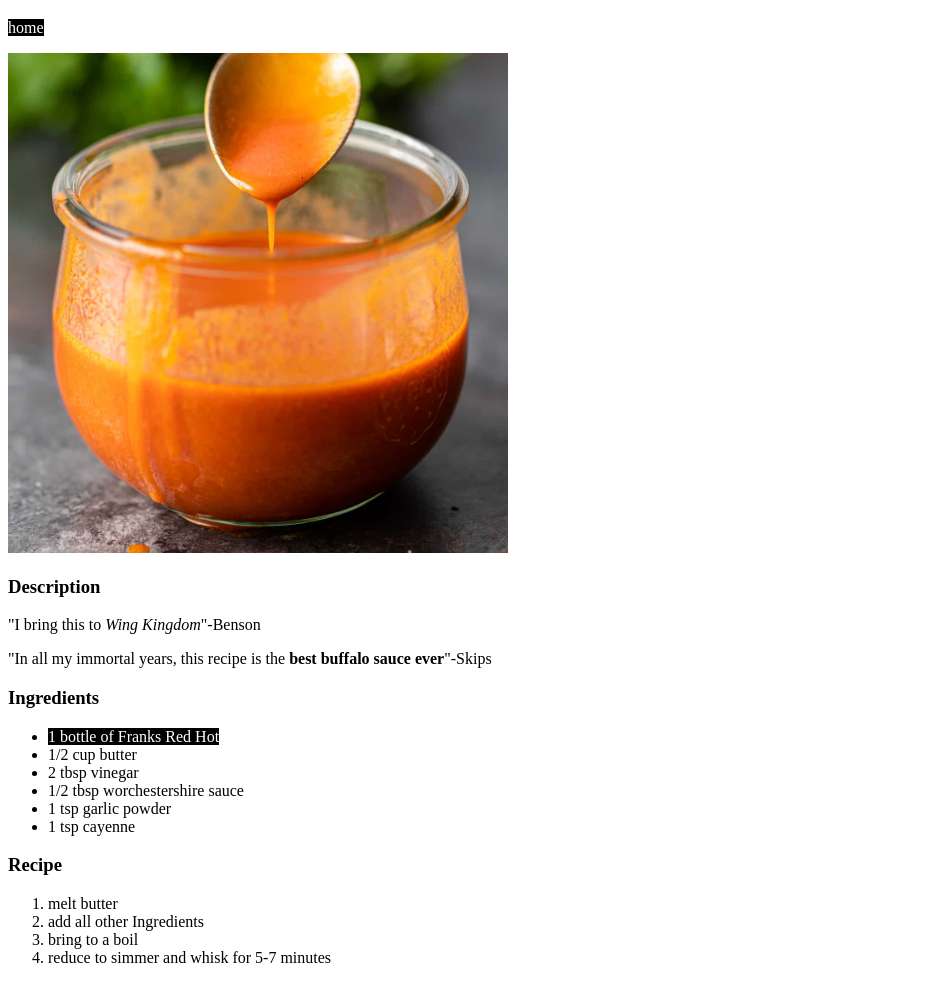
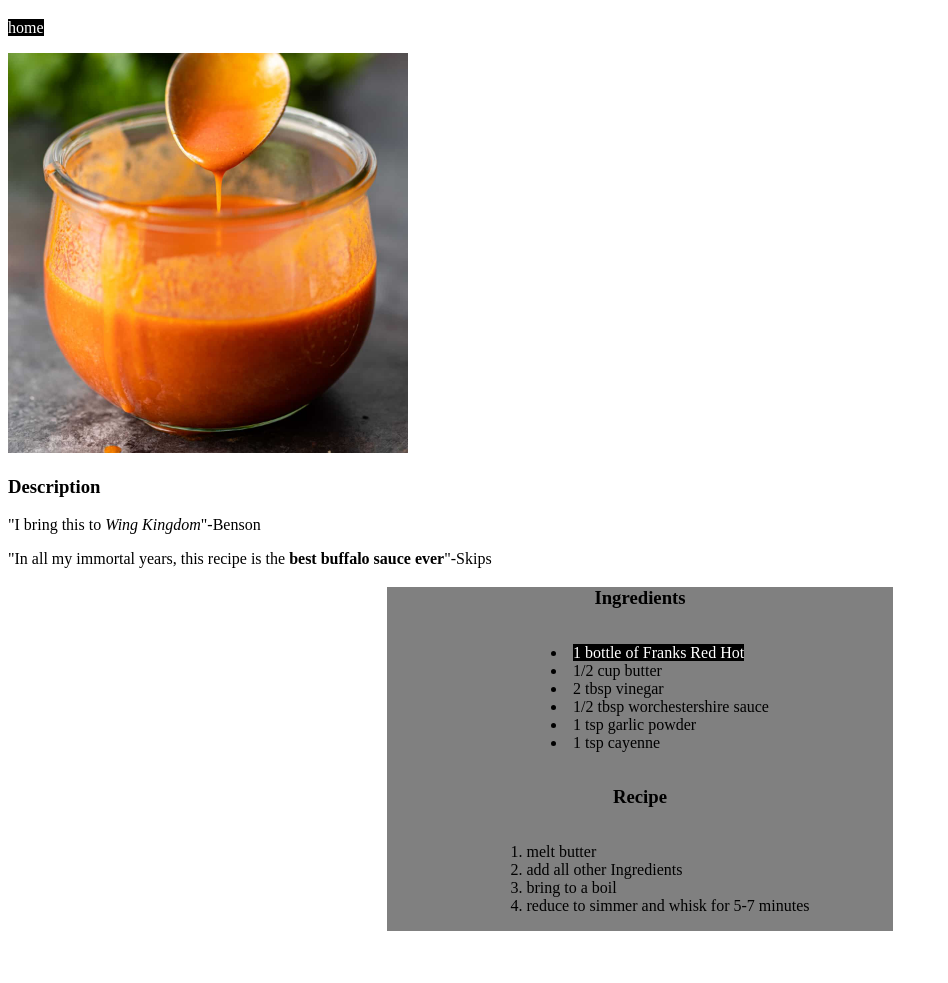
Before and after one commit to hsgriff/odin-recipes, a plain HTML site: page recipes/buff-sauce.html in a window 1280 px wide. Shown: the part 61-1044 px from the top of the page, without its empty margins (0-948 px from the left). After the commit the page ends 1000 px from the top, so only its background shows below. Drawn offline with Linux system fonts and the light colour scheme.

Commit message:
Add CSS for for Buff-sauce page
styled buff-sauce page by adding to styles.css. Added changes to
ul and ol that hold ingredients and recipe. attempted but failed
to have quotes of rec next to image of sauce. added a background

```diff
--- a/recipes/buff-sauce.html
+++ b/recipes/buff-sauce.html
@@ -10,11 +10,13 @@
 <body>
     <h1>Buffalo Sauce Recipe</h1>
     <p><a href="../index.html">home</a></p>
-    <img src="../images/buffalo-sauce.jpeg"
-    alt="buffalo sauce in jar" height="500" width="500">
+    <img class="sauce-pic" src="../images/buffalo-sauce.jpeg" alt="buffalo sauce in jar" >
+    <div >
         <h3>Description</h3>
         <p>"I bring this to <em>Wing Kingdom</em>"-Benson</p>
         <p>"In all my immortal years, this recipe is the <strong>best buffalo sauce ever</strong>"-Skips</p>
+    </div>
+    <div class="recipe">
         <h3>Ingredients</h3>
         <ul>
             <li><a href="https://www.franksredhot.com/en-us/products/franks-redhot-original-cayenne-pepper-sauce">1 bottle of Franks Red Hot</a></li>
@@ -31,5 +33,6 @@
             <li>bring to a boil</li>
             <li>reduce to simmer and whisk for 5-7 minutes</li>
         </ol>
+    </div>
 </body>
 </html>
--- a/styles.css
+++ b/styles.css
@@ -10,3 +10,19 @@ a {
     height: 100px;
     width: auto;
 }
+.sauce-pic{
+    height:400px ;
+    width:auto;
+}
+div.recipe{
+    background-color: grey;
+    margin-left: 30%;
+    margin-right: 30%;
+    text-align: center;
+}
+.recipe ul, .recipe ol{
+    display: inline-block;
+    text-align: left;
+    background-color: grey;
+    list-style-position: inside;
+}
```
Lines whose indentation alone changed are shown as unchanged.
